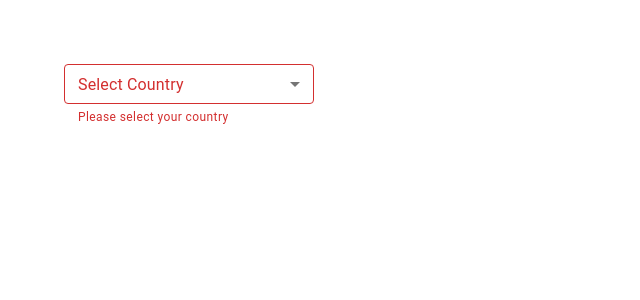
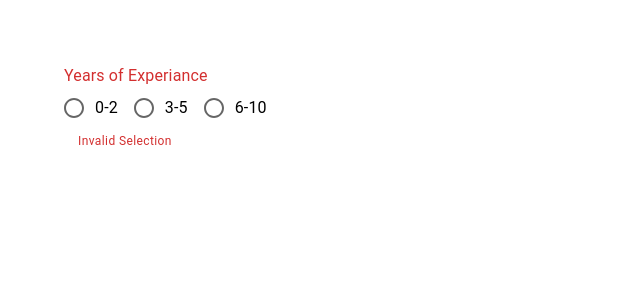
Before and after one commit to kamlesh-simbanic/react-mui-demo, a React (Create React App) app: page / in a window 1280 px wide. Shown: the top 300 px of the page, without its empty margins (0-640 px from the left). Built offline with nearby package versions, Linux system fonts and the light colour scheme.

Commit message:
radio added

```diff
--- a/src/App.tsx
+++ b/src/App.tsx
@@ -1,6 +1,7 @@
 import React from "react";
 import "./App.css";
-import { MuiSelect } from "./components/MuiSelect";
+import { MuiRadioButton } from "./components/MuiRadioButton";
+// import { MuiSelect } from "./components/MuiSelect";
 // import { MuiButton } from "./components/MuiButton";
 // import { MuiTypography } from "./components/MuiTypography";
 // import MuiTextField from "./components/MuiTextField";
@@ -11,8 +12,9 @@
       {/* <MuiTypography />
       <MuiButton /> */}
       {/* <MuiTextField /> */}
+      {/* <MuiSelect /> */}
 
-      <MuiSelect />
+      <MuiRadioButton />
     </div>
   );
 }
--- /dev/null
+++ b/src/components/MuiRadioButton.tsx
@@ -0,0 +1,48 @@
+import React, { useState } from "react";
+
+import {
+  Box,
+  FormControl,
+  FormLabel,
+  FormControlLabel,
+  RadioGroup,
+  Radio,
+  FormHelperText,
+} from "@mui/material";
+
+export const MuiRadioButton = () => {
+  const [value, setValue] = useState("");
+
+  console.log({ value });
+
+  const handleChange = (event: React.ChangeEvent<HTMLInputElement>) => {
+    setValue(event.target.value);
+  };
+
+  return (
+    <Box>
+      <FormControl error>
+        <FormLabel id="job-experiance-group-label">
+          Years of Experiance
+        </FormLabel>
+
+        <RadioGroup
+          id="job-experiance-group"
+          aria-label="job-experiance-group-label"
+          value={value}
+          onChange={handleChange}
+          row
+        >
+          <FormControlLabel
+            control={<Radio size="medium" color="secondary" />}
+            label="0-2"
+            value="0-2"
+          />
+          <FormControlLabel control={<Radio />} label="3-5" value="3-5" />
+          <FormControlLabel control={<Radio />} label="6-10" value="6-10" />
+        </RadioGroup>
+        <FormHelperText>Invalid Selection</FormHelperText>
+      </FormControl>
+    </Box>
+  );
+};
--- a/src/index.tsx
+++ b/src/index.tsx
@@ -1,16 +1,16 @@
-import React from 'react';
-import ReactDOM from 'react-dom/client';
-import './index.css';
-import App from './App';
-import reportWebVitals from './reportWebVitals';
+import React from "react";
+import ReactDOM from "react-dom/client";
+import "./index.css";
+import App from "./App";
+import reportWebVitals from "./reportWebVitals";
 
 const root = ReactDOM.createRoot(
-  document.getElementById('root') as HTMLElement
+  document.getElementById("root") as HTMLElement
 );
 root.render(
-  <React.StrictMode>
-    <App />
-  </React.StrictMode>
+  // <React.StrictMode>
+  <App />
+  // </React.StrictMode>
 );
 
 // If you want to start measuring performance in your app, pass a function
```
Also changed, not shown: 1 other file (tests, documents, lock files or other folders).
